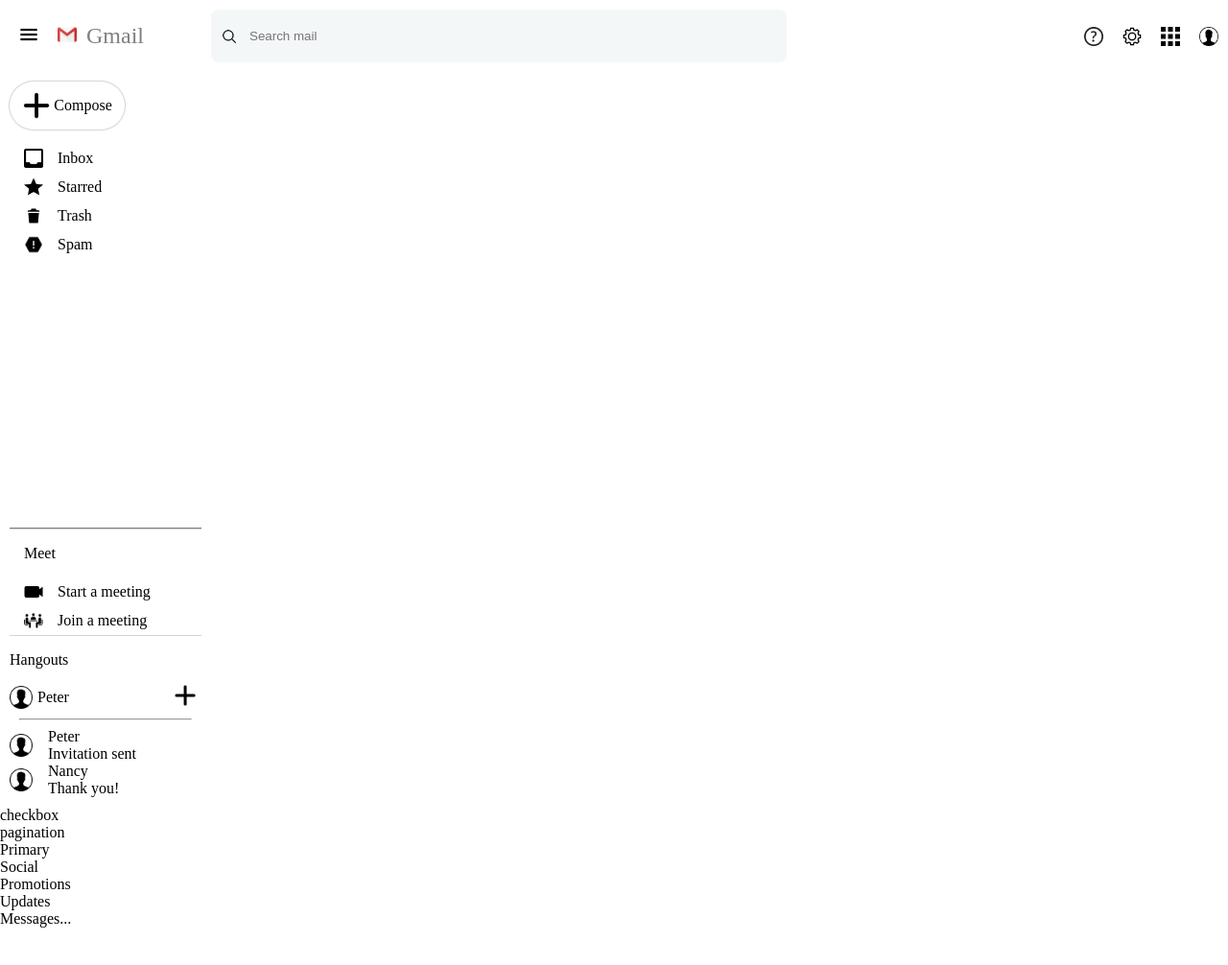
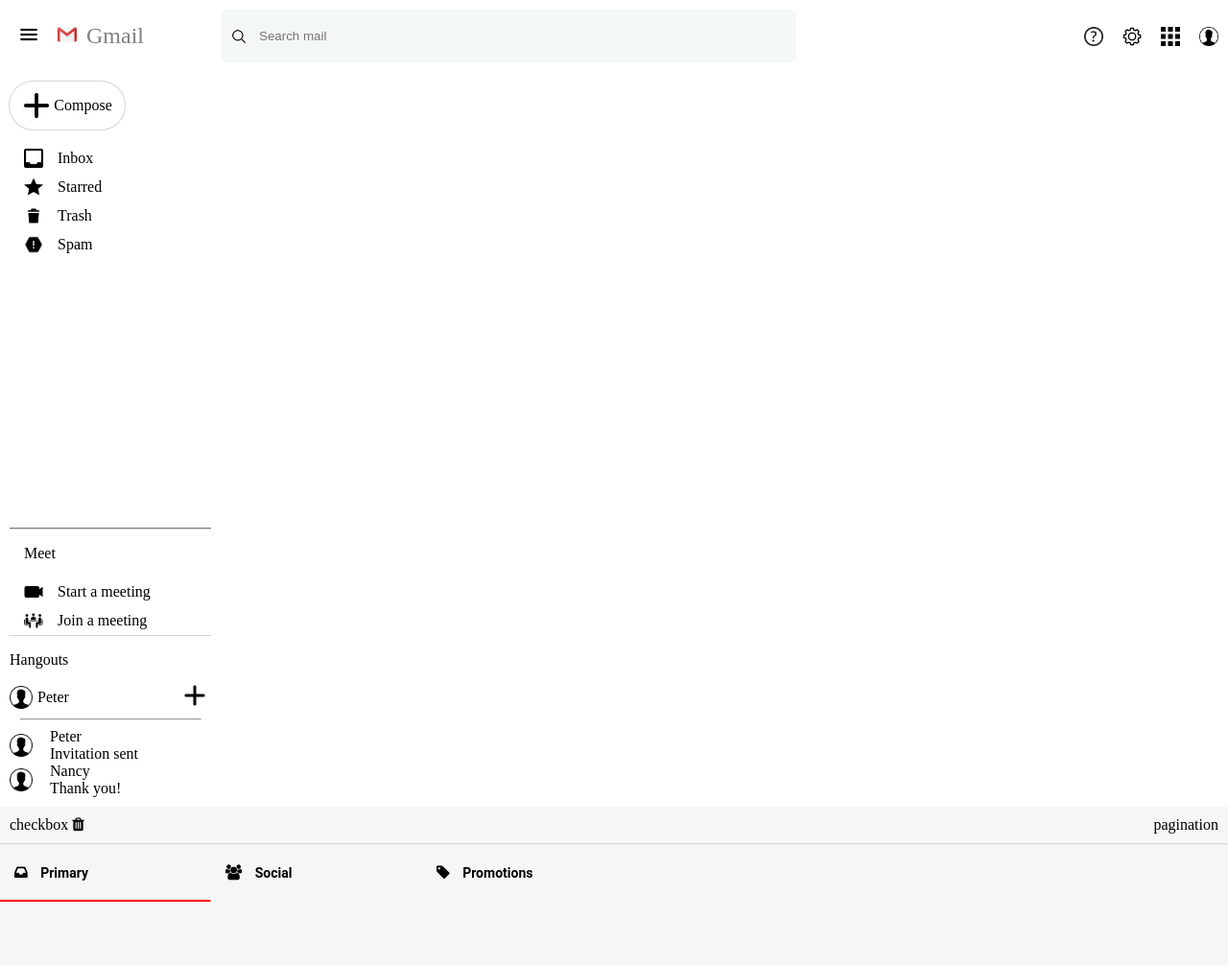
Before and after one commit to kanybekd/gmail_client_team2, a website built with webpack: page index.html in a window 1280 px wide. Shown: the whole page at 96% size. Before the commit the page ends 967 px from the top, so only its background shows below. Built offline with nearby package versions, Linux system fonts and the light colour scheme.

Commit message:
added my part - Azamat

```diff
--- a/index.html
+++ b/index.html
@@ -4,6 +4,7 @@
     <meta charset="UTF-8" />
     <meta name="viewport" content="width=device-width, initial-scale=1.0" />
     <link href="build/style.css" rel="stylesheet" type="text/css" />
+    <link rel="stylesheet" href="https://stackpath.bootstrapcdn.com/font-awesome/4.7.0/css/font-awesome.min.css">
     <title>GMAIL CLONE</title>
   </head>
   <body>
@@ -91,7 +92,7 @@
         </div>
       </div>
     </aside>
-    <main>
+    <!-- <main>
       <section>
         <div>checkbox</div>
         <div>pagination</div>
@@ -105,6 +106,46 @@
       <section>
         <div>Messages...</div>
       </section>
+    </main> -->
+    <main>
+      <section class="main-top">
+        <div>checkbox <i id="trash-email" class="fa fa-trash" aria-hidden="true"></i></div>
+        <div>pagination</div>
+      </section>
+
+      <!--
+        <section class="main-middle">
+        <div>Primary</div>
+        <div>Social</div>
+        <div>Promotions</div>
+        <div>Updates</div>
+      </section>
+
+      <section class="main-bottom">
+        <div>Messages...</div>
+      </section>
+      -->
+
+      <div class="email-body">
+        <nav>
+            <ul id="navUlEl">
+                <li class="navlist active-bot-red" id="primaryBtn"><i class="fa fa-inbox" aria-hidden="true"></i> Primary</li>
+                <li class="navlist" id="socialBtn"><i class="fa fa-users" aria-hidden="true"></i> Social</li>
+                <li class="navlist" id="promoBtn"><i class="fa fa-tag" aria-hidden="true"></i> Promotions</li>
+            </ul>
+        </nav>
+        <section>
+            <ul id="mainUlEl">
+                <!-- <li>
+                    <input class='common' type="checkbox">
+                    <i class="common fa fa-star"></i>
+                    <div class='common'>sender@gmail.com</div>
+                    <div class='common'>Hello, you're invited annual Hello, you're invited to our annual Hello, you're invited</div>
+                    <div class='common'> receive time</div>
+                </li> -->
+            </ul>
+        </section>
+      </div>
     </main>
   </body>
   <script type="text/javascript" src="../build/index.js"></script>
```
Also changed, not shown: build/gmail.js (added), build/style.css.
